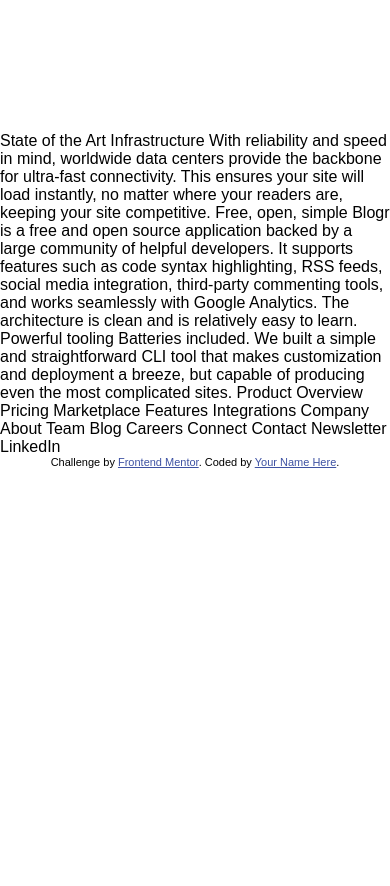
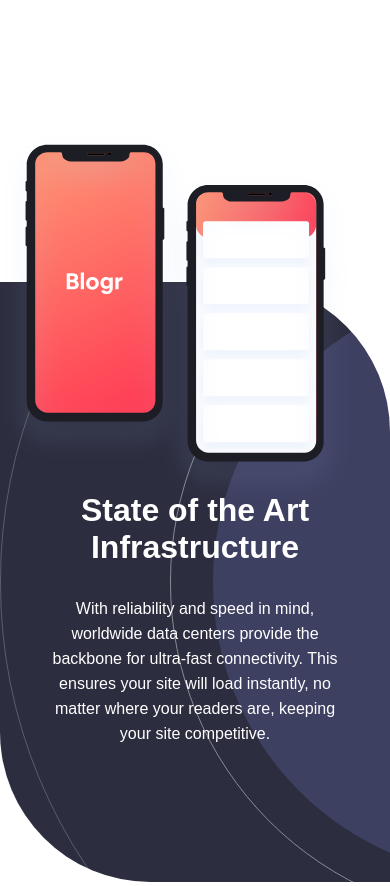
Before and after one commit to hakim-az/web-02-Blogr, a plain HTML site: page index.html in a window 390 px wide. Shown: the part 2040-2926 px from the top of the page. Before the commit the page ends 2508 px from the top, so only its background shows below. Drawn offline with Linux system fonts and the light colour scheme.

Commit message:
Finishing the State section

```diff
--- a/css/style.css
+++ b/css/style.css
@@ -306,3 +306,92 @@
     }
 }
 /* -------------------DESIGN STYLE END------------------- */
+
+/* STATE STYLE START */
+.state-container{
+    /* background-color: chartreuse; */
+    padding: 90px 0;
+    display: flex;
+    align-items: center;
+    position: relative;
+}
+.state{
+    background-color: hsl(237, 17%, 21%);
+    background-image: url(../images/bg-pattern-circles.svg);
+    background-repeat: no-repeat;
+    background-position: center left;
+    border-bottom-left-radius: 150px;
+    border-top-right-radius: 150px;
+    height: 420px;
+    width: 100%;
+}
+.state .container{
+    display: flex;
+}
+.state-image{
+    width: 50%;
+    position: absolute;
+    top: 53%;
+    transform: translateY(-50%);
+    /* background-color: brown; */
+}
+.state-content{
+    width: 50%;
+    position: absolute;
+    top: 50%;
+    transform: translateY(-50%);
+    right: 0;
+}
+.state-content h3{
+    color: #ffffff;
+    font-size: 2rem;
+    margin-bottom: 30px;
+}
+.state-content p{
+    color: #ffffff;
+    line-height: 25px;
+    width: 80%;
+}
+@media only screen and (max-width: 768px){
+    .state-container{
+        position: relative;
+        padding: 150px 0 80px;
+
+    }
+    .state .container{
+        flex-direction: column;
+    }
+    .state{
+        height: 600px;
+    }
+    .state-image{
+        width: 100%;
+        top: 0;
+        transform: translateY(0);
+        left: 0;
+    }
+    .state-image img{
+        width: 90%;
+        margin: 0 auto;
+    }
+    .state-content{
+        width: 100%;
+        bottom: 26%;
+        margin: 0 auto;
+        position: absolute;
+        transform: translateY(0);
+        display: flex;
+        flex-direction: column;
+        justify-content: flex-end;
+    }
+    .state-content h3 , .state-content p{
+        padding: 0;
+        text-align: center;
+        width: 80%;
+        margin: 0 auto;
+    }
+    .state-content h3{
+        margin-bottom: 30px;
+    }
+}
+/* STATE STYLE END */
--- a/index.html
+++ b/index.html
@@ -106,19 +106,27 @@
     </div>
   </section>
   <!-- DESIGNSECTION END -->
+  <div class="state-container">
+    <section class="state">
+      <div class="container">
+        <div class="state-image">
+          <img src="images/illustration-phones.svg" alt="">
+        </div>
+        <div class="state-content">
+          <h3>State of the Art Infrastructure</h3>
+          <p>
+            With reliability and speed in mind, worldwide data centers provide the backbone for ultra-fast connectivity.
+            This ensures your site will load instantly, no matter where your readers are, keeping your site competitive.
+          </p>
+        </div>
+      </div>
+    </section>
+  </div>
+  <!-- STATE SECTION START -->
 
 
 
 
-
-
-
-
-
-
-  State of the Art Infrastructure
-  With reliability and speed in mind, worldwide data centers provide the backbone for ultra-fast connectivity.
-  This ensures your site will load instantly, no matter where your readers are, keeping your site competitive.
 
   Free, open, simple
   Blogr is a free and open source application backed by a large community of helpful developers. It supports
```
